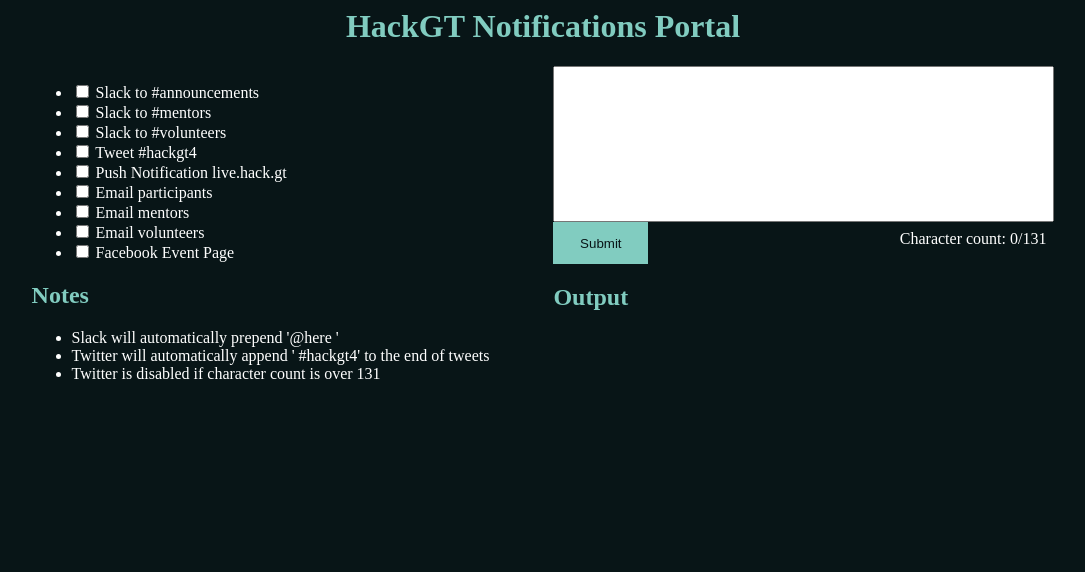
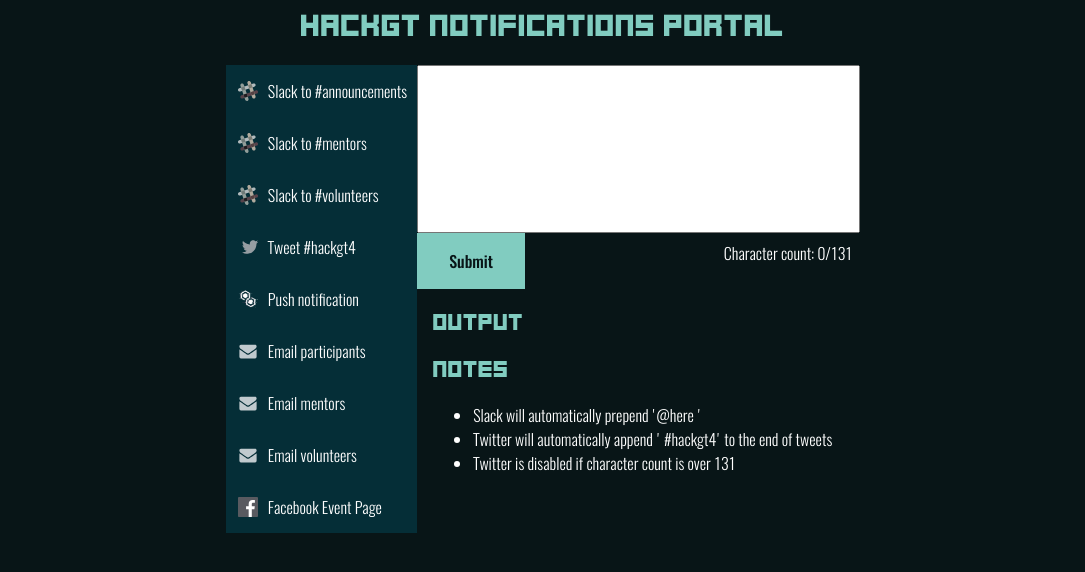
Before and after one commit to HackGT/Notifications2, a website: page client/index.html in a window 1280 px wide. Shown: the whole page, without its empty margins (97-1182 px from the left). Drawn offline with Linux system fonts and the light colour scheme.

Commit message:
finish scss

```diff
--- a/client/index.html
+++ b/client/index.html
@@ -1,68 +1,68 @@
 <html>
+
 <head>
     <title>HackGT Notifications</title>
     <link rel="stylesheet" href="style.css">
 </head>
+
 <body>
     <h1>HackGT Notifications Portal</h1>
     <div class="flexbox">
         <div class="plugin-container container">
             <ul id="endpoint-selector">
                 <li>
-                        <label>
-                            <input type="checkbox" value="SLACK_ANNOUNCEMENTS"/>
-                            Slack to #announcements
-                        </label>
+                    <input id="0" type="checkbox" value="SLACK_ANNOUNCEMENTS" />
+                    <label for="0"><img src="svg/slack.svg" alt="Slack Icon">Slack to #announcements</label>
                 </li>
                 <li>
-                        <label>
-                            <input type="checkbox" value="SLACK_MENTORS"/>
-                            Slack to #mentors
-                        </label>
+                    <input id="1" type="checkbox" value="SLACK_MENTORS" />
+                    <label for="1"><img src="svg/slack.svg" alt="Slack Icon">Slack to #mentors</label>
                 </li>
                 <li>
-                        <label>
-                            <input type="checkbox" value="SLACK_VOLUNTEERS"/>
-                            Slack to #volunteers
-                        </label>
+                    <input id="2" type="checkbox" value="SLACK_VOLUNTEERS" />
+                    <label for="2"><img src="svg/slack.svg" alt="Slack Icon">Slack to #volunteers</label>
                 </li>
                 <li>
-                        <label>
-                            <input type="checkbox" value="TWITTER"/>
-                            Tweet #hackgt4
-                        </label>
+                    <input id="3" type="checkbox" value="TWITTER" />
+                    <label for="3"><img src="svg/twitter.svg" alt="Twitter Icon">Tweet #hackgt4</label>
                 </li>
                 <li>
-                        <label>
-                            <input type="checkbox" value="PUSH"/>
-                            Push Notification live.hack.gt
-                        </label>
+                    <input id="4" type="checkbox" value="PUSH" />
+                    <label for="4"><img src="svg/hackgt.png" alt="Hackgt Icon">Push notification</label>
                 </li>
                 <li>
-                        <label>
-                            <input type="checkbox" value="EMAIL_PARTICIPANTS"/>
-                            Email participants
-                        </label>
+                    <input id="5" type="checkbox" value="EMAIL_PARTICIPANTS" />
+                    <label for="5"><img src="svg/envelope.svg" alt="Mail Icon">Email participants</label>
                 </li>
                 <li>
-                        <label>
-                            <input type="checkbox" value="EMAIL_MENTORS"/>
-                            Email mentors
-                        </label>
+                    <input id="6" type="checkbox" value="EMAIL_MENTORS" />
+                    <label for="6"><img src="svg/envelope.svg" alt="Mail Icon">Email mentors</label>
                 </li>
                 <li>
-                        <label>
-                            <input type="checkbox" value="EMAIL_VOLUNTEERS"/>
-                            Email volunteers
-                        </label>
+                    <input id="7" type="checkbox" value="EMAIL_VOLUNTEERS" />
+                    <label for="7"><img src="svg/envelope.svg" alt="Mail Icon">Email volunteers</label>
                 </li>
                 <li>
-                        <label>
-                            <input type="checkbox" value="FACEBOOK"/>
-                            Facebook Event Page
-                        </label>
+                    <input id="8" type="checkbox" value="FACEBOOK" />
+                    <label for="8"><img src="svg/facebook.svg" alt="Facebook Icon">Facebook Event Page</label>
                 </li>
             </ul>
+        </div>
+        <div class="send-container container">
+            <textarea name="Message" id="message" cols="45" rows="9"></textarea>
+            <div>
+                <p id="charcount-wrapper">Character count: <span id="charcount">0</span>/131</p>
+
+                <button id="submit">Submit</button>
+            </div>
+
+            <div class="out">
+                <h2>Output</h2>
+                <div id="error" class="hide">
+                </div>
+                <div id="success" class="hide">
+                </div>
+            </div>
             <div class="notes">
                 <h2>Notes</h2>
                 <ul>
@@ -72,22 +72,10 @@
                 </ul>
             </div>
         </div>
-            <div class="send-container container">
-                <textarea name="Message" id="message" cols="60" rows="10"></textarea>
-                <div>
-                    <p id="charcount-wrapper">Character count: <span id="charcount">0</span>/131</p>
-
-                    <button id="submit">Submit</button>
     </div>
 
-                <h2>Output</h2>
-                <div id="error" class="hide">
-                </div>
-                <div id="success" class="hide">
-                </div>
-            </div>
-        </div>
 
     <script src="./app.js"></script>
 </body>
+
 </html>
--- a/client/style.scss
+++ b/client/style.scss
@@ -1,10 +1,42 @@
+@font-face {
+    font-family: KenneyFuture;
+    src: url(./fonts/KennyFuture.ttf);
+}
+
+@font-face {
+    font-family: Oswald;
+    font-weight: 400;
+    src: url(fonts/Oswald-Light.ttf);
+}
+
+@font-face {
+    font-family: Oswald;
+    font-weight: 500;
+    src: url(fonts/Oswald-Medium.ttf);
+}
+
+@mixin phone {
+    @media screen and (max-device-width: 360px) {
+        @content;
+    }
+}
+
 body {
     background-color: #081517;
     color: white;
+    font-family: 'Oswald', sans-serif;
+    @include phone {
+        font-size: 26px;
+    }
 }
 
 textarea {
+    -webkit-box-sizing: border-box;
+    -moz-box-sizing: border-box;
+    box-sizing: border-box;
     resize: none;
+    height: auto;
+    font-size: 1.2em;
 }
 
 .hide {
@@ -19,7 +51,8 @@
     background-color: #A5D6A7;
 }
 
-#error, #success {
+#error,
+#success {
     padding: .5em;
     width: fit-content;
     p {
@@ -32,21 +65,80 @@
 .flexbox {
     display: flex;
     justify-content: center;
+    @include phone {
+        flex-direction: column;
+    }
 }
 
-h1,h2 {
-    color: #81CCC0
+h1,
+h2 {
+    color: #81CCC0;
+    font-family: KenneyFuture, monospace;
 }
 
 h1 {
     text-align: center;
+    @include phone {
+        font-size: 4em;
+    }
 }
 
-ul.endpoint-selector {
+ul#endpoint-selector {
     list-style: none;
     padding: 0;
-    li {
-
+    width: fit-content;
+    margin: 0;
+    @include phone {
+        display: flex;
+        flex-wrap: wrap;
+        li {
+            flex-grow: 1
+        }
+    }
+    label {
+        display: block;
+        position: relative;
+        padding: .75em .5em .75em (2em + .5em);
+        background-color: #052e37;
+        border: 2px solid #052e37;
+        cursor: pointer;
+        user-select: none;
+        transition: background-color .2s, border .2s;
+        @include phone {
+            padding: .75em .5em .75em (1.5em + .5em);
+        }
+        img {
+            height: 1.25em;
+            left: .25em + (.75em/2);
+            top: .5em + (.75em/2);
+            position: absolute;
+            filter: grayscale(90%);
+            transition: filter .2s;
+            @include phone {
+                height: 2em;
+                left: .25em + (.75em/2);
+                top: 1em + (1.5em/2);
+            }
+        }
+    }
+    input {
+        opacity: 0;
+        position: absolute;
+    }
+    label:hover,
+    input:focus+label {
+        border: 2px solid lighten(#052e37, 5);
+    }
+    input:checked+label {
+        background-color: lighten(#052e37, 10);
+        border: 2px solid lighten(#052e37, 10);
+        img {
+            filter: grayscale(0%);
+        }
+    }
+    input:checked+label:hover,
+    input:checked:focus+label {
+        border: 2px solid lighten(#052e37, 15);
     }
 }
 
@@ -55,6 +147,15 @@
     color: #081517;
     border: none;
     padding: 1em 2em;
+    cursor: pointer;
+    font-family: 'Oswald', sans-serif;
+    font-weight: 500;
+    transition: background-color .2s;
+    font-size: 1em;
+    &:hover,
+    &:focus {
+        background-color: darken(#81CCC0, 10);
+    }
 }
 
 #charcount-wrapper {
@@ -62,6 +163,12 @@
     margin: .5em;
 }
 
-.container {
-    padding: 0 2em;
+#success,
+#error {
+    color: black;
 }
+
+.out,
+.notes {
+    margin-left: 1em;
+}
--- a/package.json
+++ b/package.json
@@ -12,10 +12,8 @@
   "dependencies": {
     "body-parser": "~1.17.1",
     "cookie-parser": "~1.4.3",
-    "cors": "^2.8.4",
     "debug": "~2.6.3",
     "express": "~4.15.2",
-    "helmet": "^3.8.2",
     "jade": "~1.11.0",
     "morgan": "~1.8.1",
     "request": "^2.83.0",
```
Also changed, not shown: client/fonts/KennyFuture.ttf (added), client/fonts/Oswald-Light.ttf (added), client/fonts/Oswald-Medium.ttf (added), client/fonts/Oswald-Regular.ttf (added), client/fonts/Oswald-SemiBold.ttf (added), client/fonts/courier.ttf (added), client/style.css, client/svg/envelope.svg (added), client/svg/facebook.svg (added), client/svg/hackgt.png (added), client/svg/slack.svg (added), client/svg/twitter.svg (added). Lines whose indentation alone changed are shown as unchanged.
